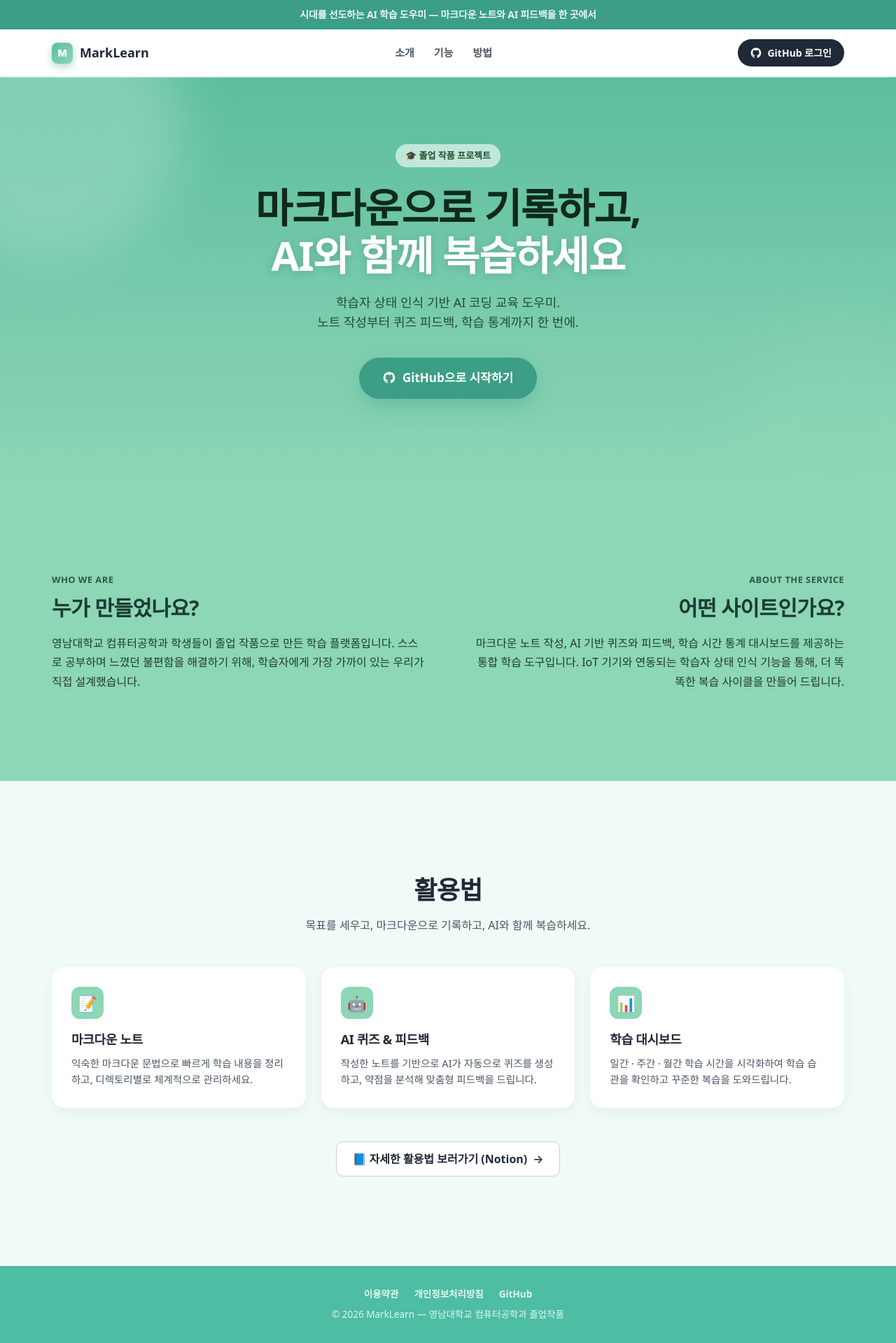
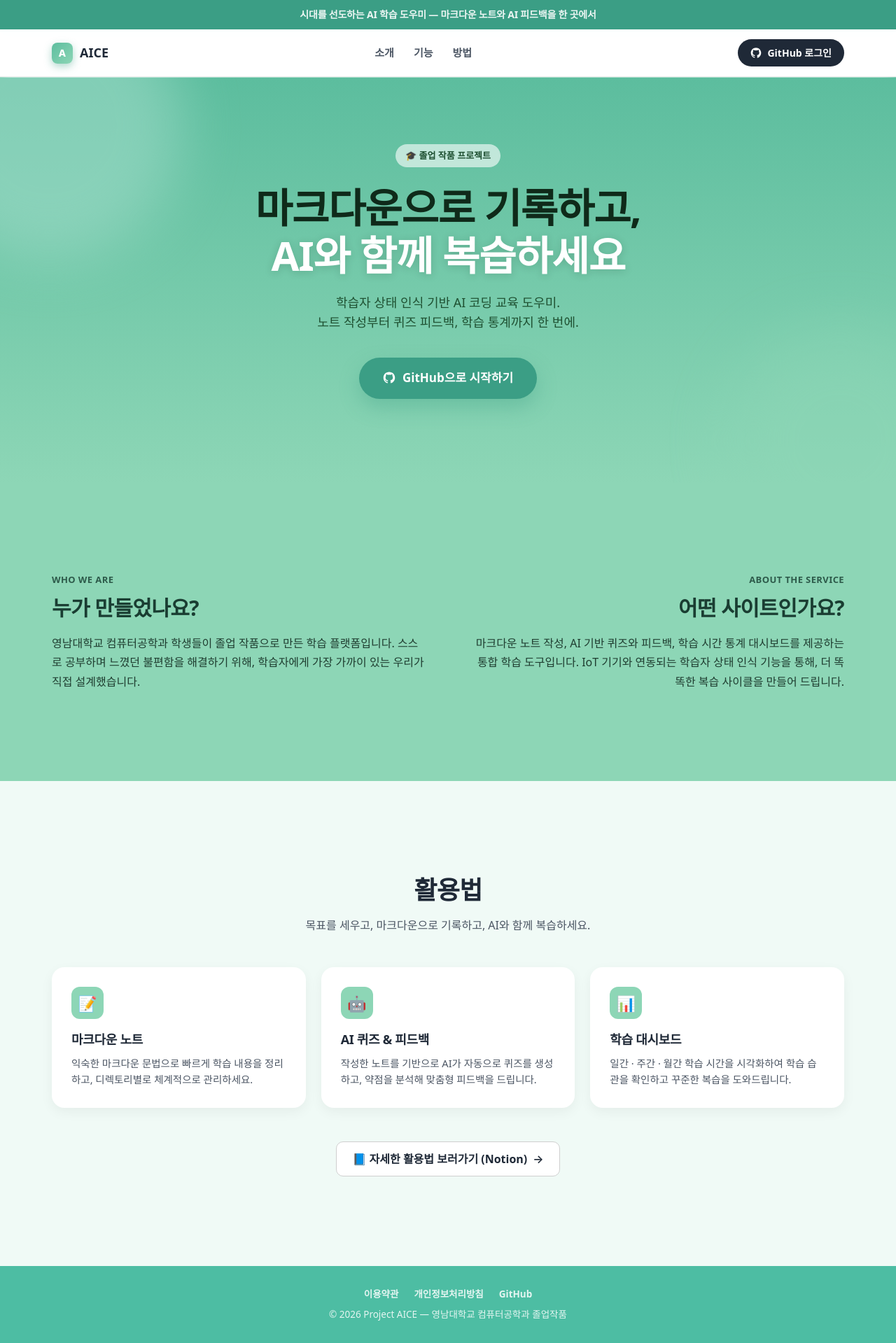
Before and after one commit to Critical-Flow/Critical-Flow-frontend, a React (Vite) app: page / in a window 1280 px wide. Shown: the whole page at 70% size. Built offline with nearby package versions, Linux system fonts and the light colour scheme; no server answers; a web font is replaced by a local one.

Commit message:
edit: 프로젝트명으로 웹페이지 이름 교체

```diff
--- a/src/components/Footer.jsx
+++ b/src/components/Footer.jsx
@@ -10,7 +10,7 @@ export default function Footer() {
         <a href="#">개인정보처리방침</a>
         <a href="https://github.com" target="_blank" rel="noopener noreferrer">GitHub</a>
       </div>
-      <div>© 2026 MarkLearn — 영남대학교 컴퓨터공학과 졸업작품</div>
+      <div>© 2026 Project AICE — 영남대학교 컴퓨터공학과 졸업작품</div>
     </footer>
   );
 }
--- a/src/pages/Landing.jsx
+++ b/src/pages/Landing.jsx
@@ -16,8 +16,8 @@ export default function Landing() {
       <nav className="nav">
         <div className="nav-inner">
           <div className="logo">
-            <div className="logo-mark">M</div>
-            <span>MarkLearn</span>
+            <div className="logo-mark">A</div>
+            <span>AICE</span>
           </div>
           <div className="nav-menu">
             <a href="#about">소개</a>
--- a/src/pages/Login.jsx
+++ b/src/pages/Login.jsx
@@ -8,7 +8,7 @@ export default function Login() {
     <>
       <div className="login-wrap">
         <div className="login-card">
-          <div className="login-logo-mark">M</div>
+          <div className="login-logo-mark">A</div>
           <h1>다시 오신 걸 환영해요</h1>
           <p>GitHub 계정으로 간편하게 시작하세요.</p>
           <a href={GITHUB_OAUTH_URL} className="gh-btn">
@@ -31,7 +31,7 @@ export default function Login() {
           <a href="#">개인정보처리방침</a>
           <a href="https://github.com" target="_blank" rel="noopener noreferrer">GitHub</a>
         </div>
-        <div>© 2026 MarkLearn — 영남대학교 컴퓨터공학과 졸업작품</div>
+        <div>© 2026 Project AICE — 영남대학교 컴퓨터공학과 졸업작품</div>
       </footer>
     </>
   );
```
